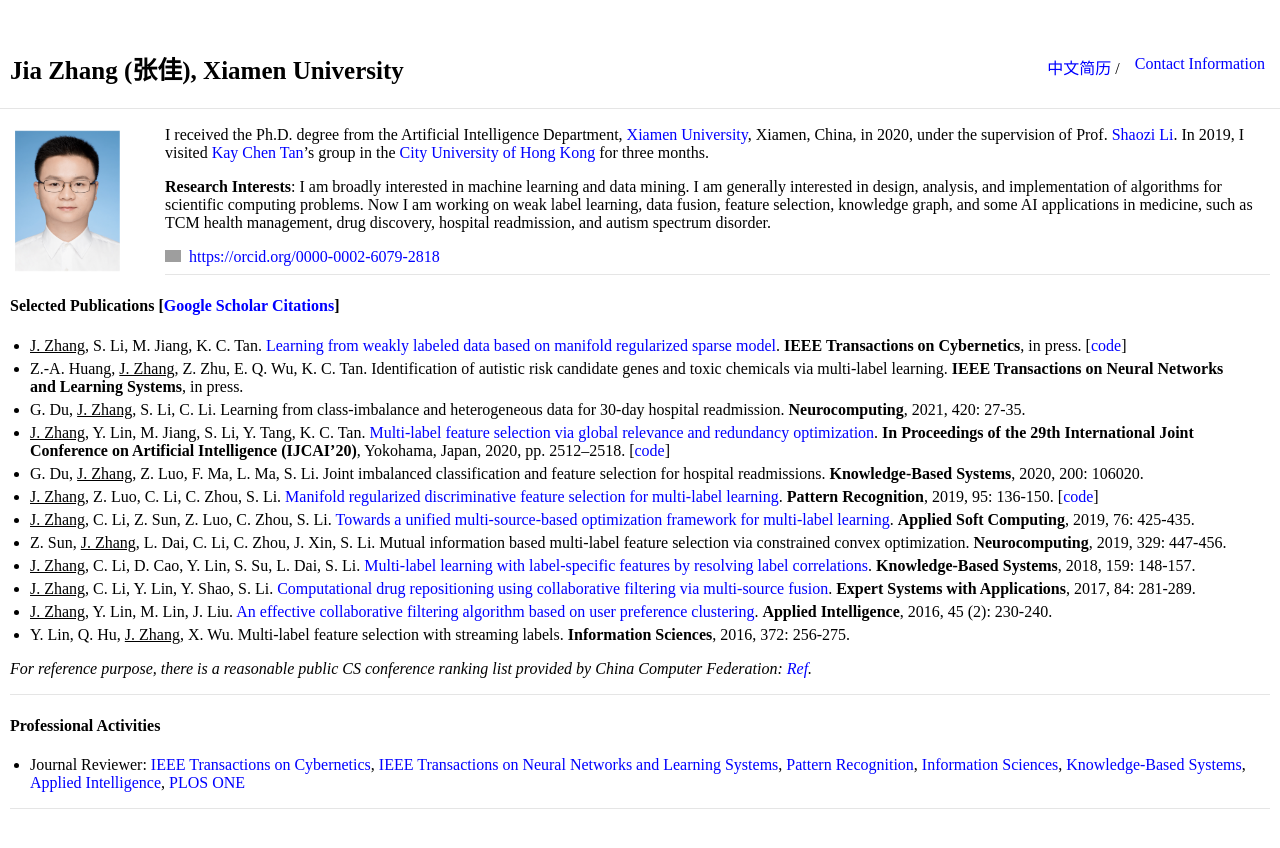
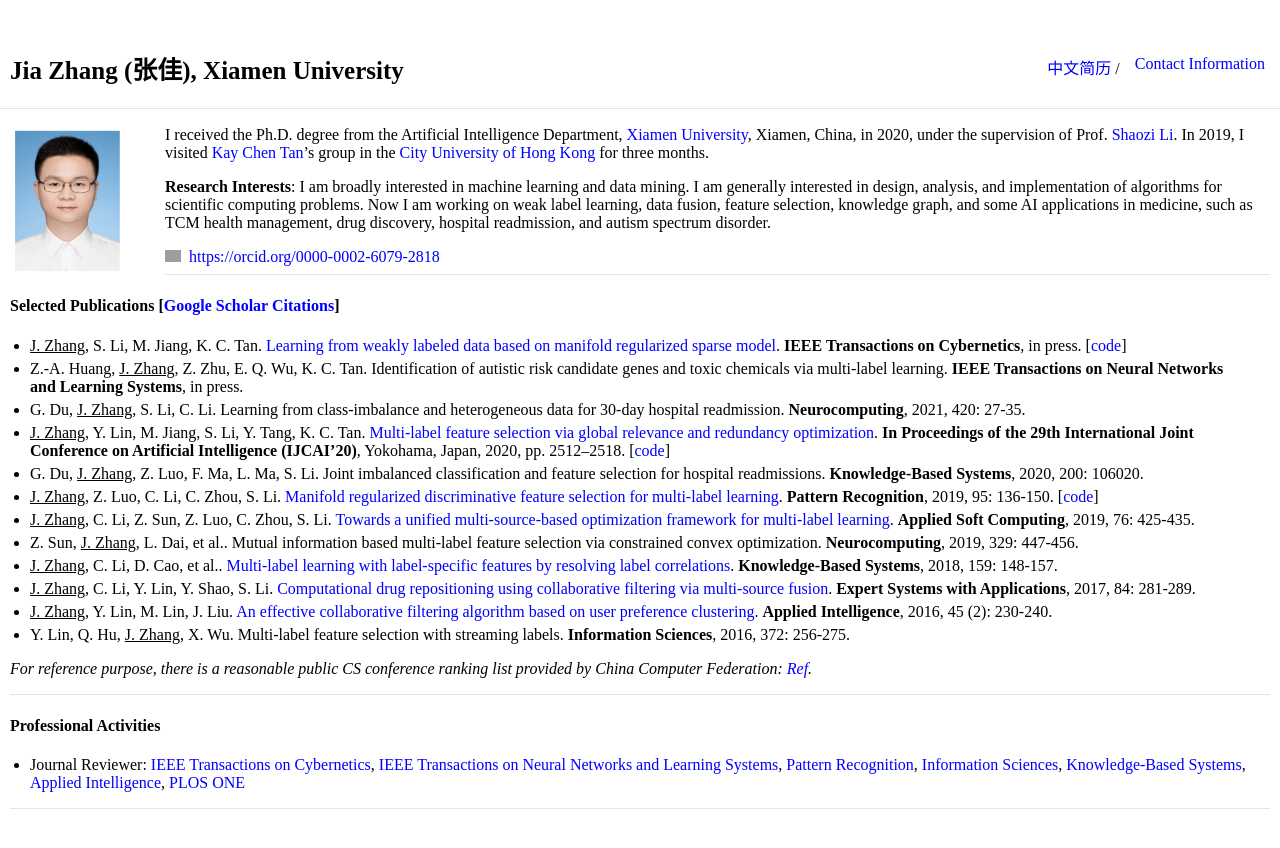
Before and after one commit to jiazhang-ml/jiazhang-ml.github.io, a Jekyll site: the page built from index.md, in a window 1280 px wide, cut to the strip 0-876 px from the top of the page. Shown: the top 848 px of the strip. Built offline with Jekyll 4.4.1, drawn with Linux system fonts in a browser that asks for light colours; grey boxes are pictures that could not be loaded.

Commit message:
Update index.md

```diff
--- a/index.md
+++ b/index.md
@@ -21,8 +21,8 @@ I received the Ph.D. degree from the Artificial Intelligence Department, [Xiamen
 * G. Du, <u>J. Zhang</u>, Z. Luo, F. Ma, L. Ma, S. Li. Joint imbalanced classification and feature selection for hospital readmissions. **Knowledge-Based Systems**, 2020, 200: 106020.
 * <u>J. Zhang</u>, Z. Luo, C. Li, C. Zhou, S. Li. [Manifold regularized discriminative feature selection for multi-label learning](1-s2.0-S0031320319302341-main.pdf). **Pattern Recognition**, 2019, 95: 136-150. [[code](MDFS-master.zip)]
 * <u>J. Zhang</u>, C. Li, Z. Sun, Z. Luo, C. Zhou, S. Li. [Towards a unified multi-source-based optimization framework for multi-label learning](1-s2.0-S1568494618307051-main.pdf). **Applied Soft Computing**, 2019, 76: 425-435.
-* Z. Sun, <u>J. Zhang</u>, L. Dai, C. Li, C. Zhou, J. Xin, S. Li. Mutual information based multi-label feature selection via constrained convex optimization. **Neurocomputing**, 2019, 329: 447-456.
-* <u>J. Zhang</u>, C. Li, D. Cao, Y. Lin, S. Su, L. Dai, S. Li. [Multi-label learning with label-specific features by resolving label correlations](1-s2.0-S0950705118303472-main.pdf). **Knowledge-Based Systems**, 2018, 159: 148-157.
+* Z. Sun, <u>J. Zhang</u>, L. Dai, et al.. Mutual information based multi-label feature selection via constrained convex optimization. **Neurocomputing**, 2019, 329: 447-456.
+* <u>J. Zhang</u>, C. Li, D. Cao, et al.. [Multi-label learning with label-specific features by resolving label correlations](1-s2.0-S0950705118303472-main.pdf). **Knowledge-Based Systems**, 2018, 159: 148-157.
 * <u>J. Zhang</u>, C. Li, Y. Lin, Y. Shao, S. Li. [Computational drug repositioning using collaborative filtering via multi-source fusion](1-s2.0-S0957417417303202-main.pdf). **Expert Systems with Applications**, 2017, 84: 281-289.
 * <u>J. Zhang</u>, Y. Lin, M. Lin, J. Liu. [An effective collaborative filtering algorithm based on user preference clustering](10.1007_s10489-015-0756-9.pdf). **Applied Intelligence**, 2016, 45 (2): 230-240.
 * Y. Lin, Q. Hu, <u>J. Zhang</u>, X. Wu. Multi-label feature selection with streaming labels. **Information Sciences**, 2016, 372: 256-275.
```
